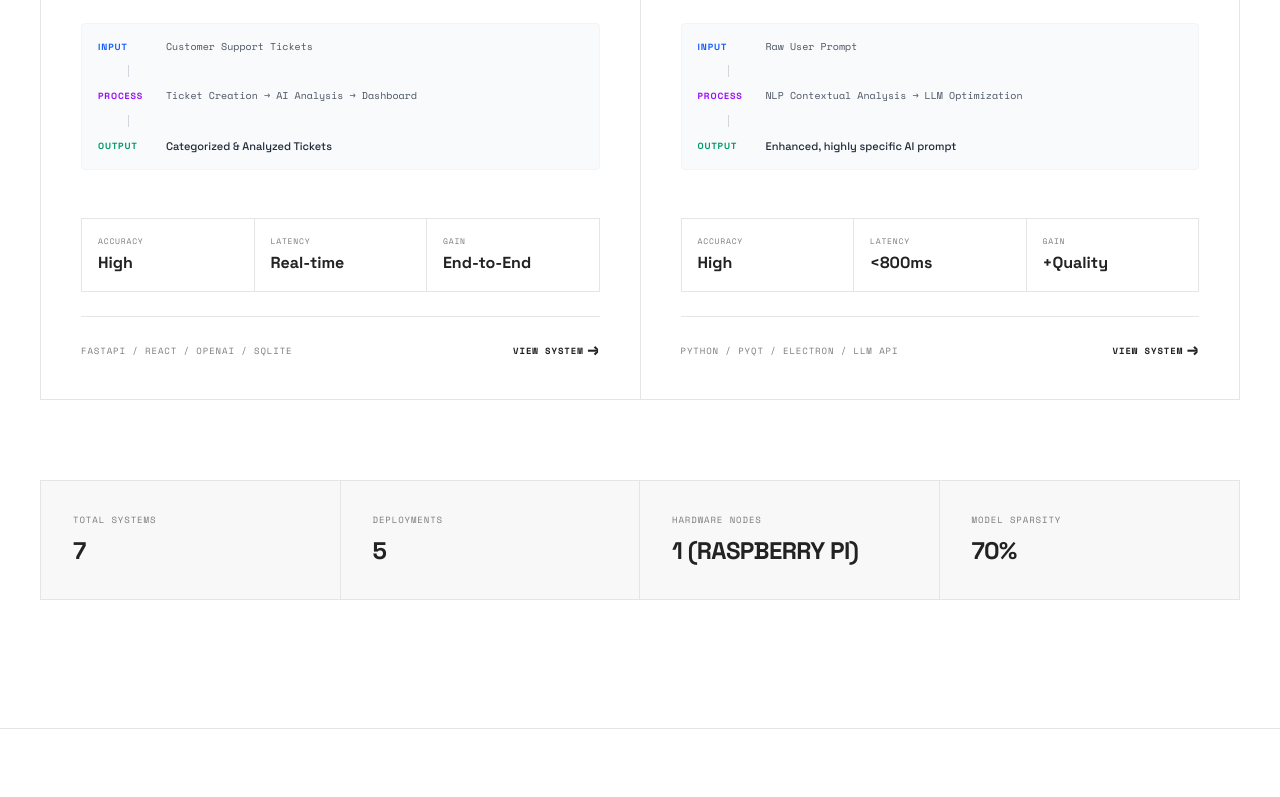
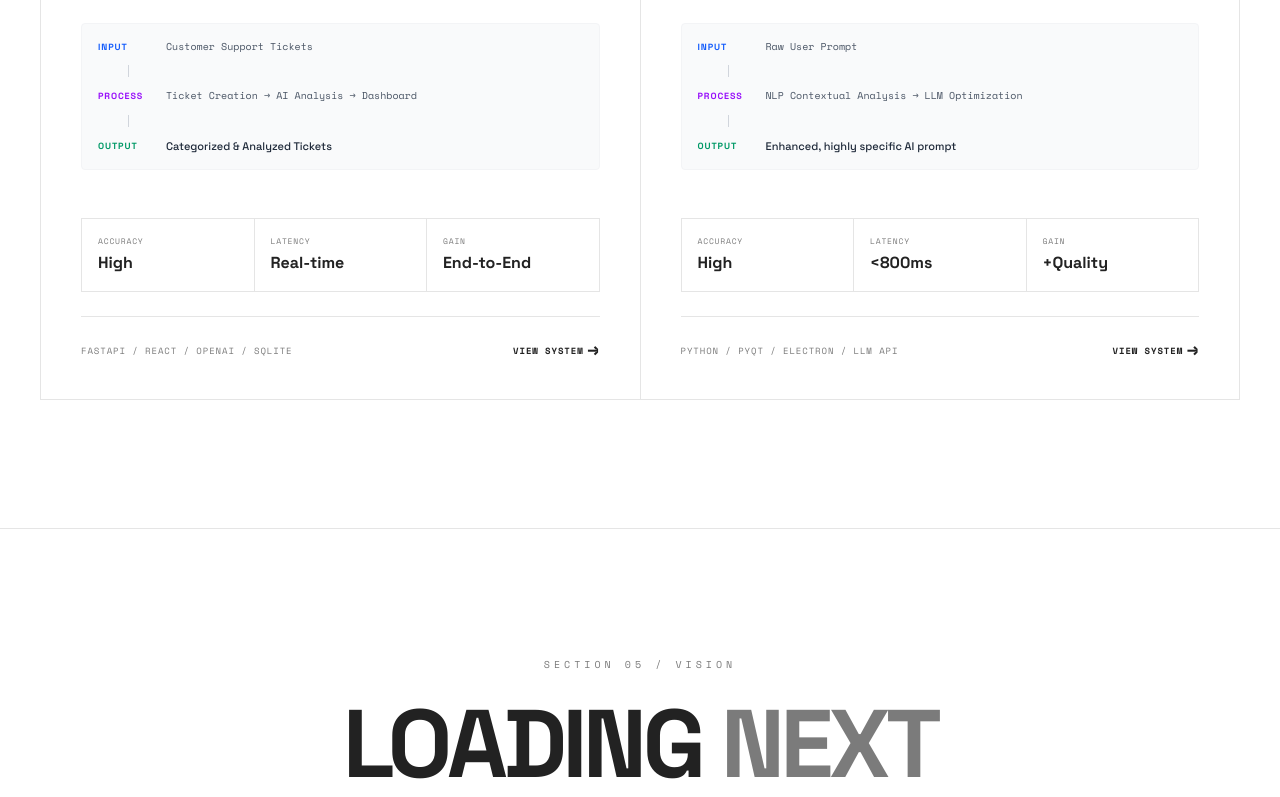
Before and after one commit to Kiransindagi/protfolio, a Next.js app: page / in a window 1280 px wide. Shown: the part 6512-7309 px from the top of the page. Built offline with nearby package versions, Linux system fonts and the light colour scheme.

Commit message:
Remove Global Supply Chain project and metrics strip

```diff
--- a/components/projects/ProjectsGrid.tsx
+++ b/components/projects/ProjectsGrid.tsx
@@ -89,20 +89,7 @@ export default function ProjectsGrid() {
           ))}
         </div>
 
-        {/* Bottom Stat Strip */}
-        <div className="mt-20 grid grid-cols-2 md:grid-cols-4 border border-[#E5E5E5] bg-[#F8F8F8]">
-          {[
-            { label: "Total Systems", val: "7" },
-            { label: "Deployments", val: "5" },
-            { label: "Hardware Nodes", val: "1 (Raspberry Pi)" },
-            { label: "Model Sparsity", val: "70%" },
-          ].map((stat, i) => (
-            <div key={i} className="p-8 border-r border-[#E5E5E5] last:border-r-0 flex flex-col gap-2">
-              <span className="font-[family-name:var(--font-mono)] text-[9px] text-[#7B7B7B] uppercase tracking-widest">{stat.label}</span>
-              <span className="text-2xl font-bold text-[#222222] uppercase tracking-tight">{stat.val}</span>
-            </div>
-          ))}
-        </div>
+
       </div>
 
       {selectedProject && (
--- a/data/projects.ts
+++ b/data/projects.ts
@@ -101,22 +101,7 @@ export const projects: Project[] = [
     output: "Agronomic advice & market insights",
     metrics: { accuracy: "High", latency: "Low", gain: "Zero Smartphone Req." }
   },
-  {
-    id: "supply-chain-ai",
-    modelId: "SYS_05",
-    title: "Global Supply Chain",
-    type: "Logistics",
-    status: "Deployed",
-    environment: "Web Dashboard",
-    description: "A real-time supply chain monitoring and decision platform. Track ships, cargo routes, and economic delays while an AI layer surfaces geopolitical risk, port disruption alerts, and route optimization suggestions — all on a live global map.",
-    keyComponents: ["Live ship & cargo tracking", "Geopolitical risk AI summarization", "Route optimization algorithm"],
-    techStack: "Python / FastAPI / React / Mapbox",
-    github: "#",
-    input: "Tracking Data & Global News",
-    process: "Data Aggregation → AI Risk Analysis",
-    output: "Disruption alerts & Rerouting plans",
-    metrics: { accuracy: "High", latency: "Real-time", gain: "Risk Mitigated" }
-  },
+
   {
     id: "openaudit",
     modelId: "SYS_06",
```
